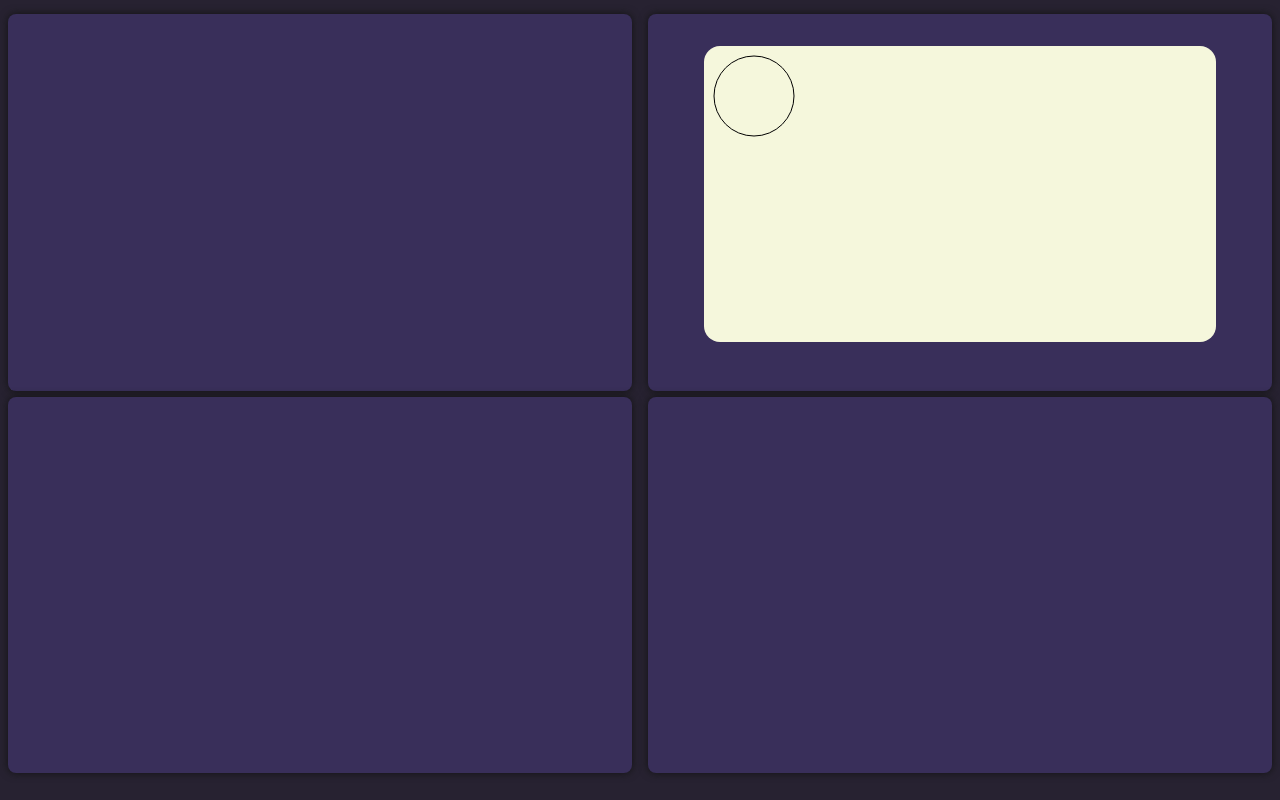
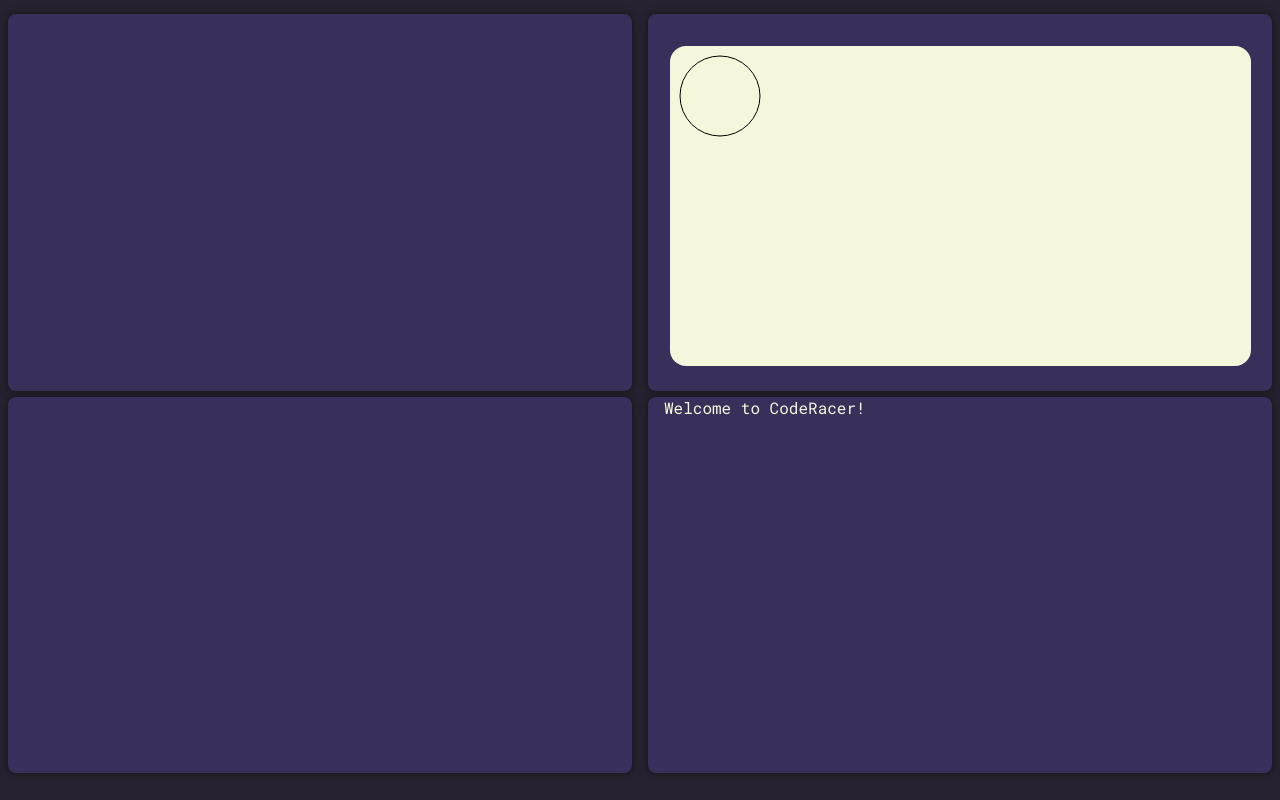
Before and after one commit to twboom/CodeRacer, a plain HTML site: page src/index.html in a window 1280 px wide. Drawn offline with Linux system fonts and the light colour scheme.

Commit message:
Made the shell working

```diff
--- a/src/css/style.css
+++ b/src/css/style.css
@@ -95,3 +95,14 @@ canvas#game-field {
     border-radius: 16px;
     align-self: center;
 }
+
+div#shell {
+    padding-left: 16px;
+    overflow-y: scroll;
+}
+
+p.shell-output {
+    color: var(--beige);
+    font-family: 'Roboto Mono';
+    margin: 0;
+}
--- a/src/index.html
+++ b/src/index.html
@@ -20,10 +20,13 @@
         <div id="game" class="field">
             <canvas id="game-field"></canvas>
         </div>
-        <div id="console" class="field"></div>
+        <div id="shell" class="field">
+            <p class="shell-output">Welcome to CodeRacer!</p>
+        </div>
     </div>
     <script src="js/editor.js"></script>
     <script src="js/game.js"></script>
+    <script src="js/shell.js"></script>
     <script src="js/init.js"></script>
 </body>
 </html>
--- a/src/js/console.js
+++ /dev/null
@@ -1 +0,0 @@
-console = [];
--- a/src/js/game.js
+++ b/src/js/game.js
@@ -4,8 +4,8 @@ game.ctx = game.game.getContext('2d');
 
 game.size = function() {
     const ctx = game.ctx;
-    ctx.canvas.width = window.innerWidth / 2.5;
-    ctx.canvas.height = window.innerHeight / 2.7;
+    ctx.canvas.width = window.innerWidth / 2.2;
+    ctx.canvas.height = window.innerHeight / 2.5;
 }
 
 game.frame = async function() {
@@ -24,5 +24,3 @@ game.init = function() {
     game.size()
     game.frame()
 }
-
-game.init()
--- a/src/js/init.js
+++ b/src/js/init.js
@@ -0,0 +1,2 @@
+game.init()
+window.addEventListener('resize', game.size)
--- /dev/null
+++ b/src/js/shell.js
@@ -0,0 +1,8 @@
+shell = [];
+
+shell.log = function(content) {
+    const element = document.createElement('p');
+    element.setAttribute('class', 'shell-output');
+    element.innerHTML = `> ${content}`;
+    document.getElementById('shell').appendChild(element)
+}
```
